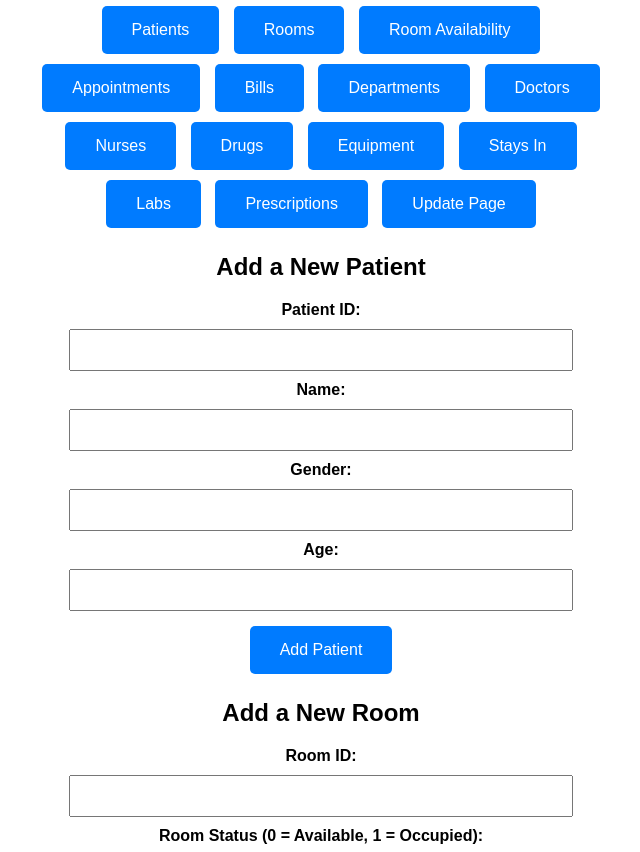
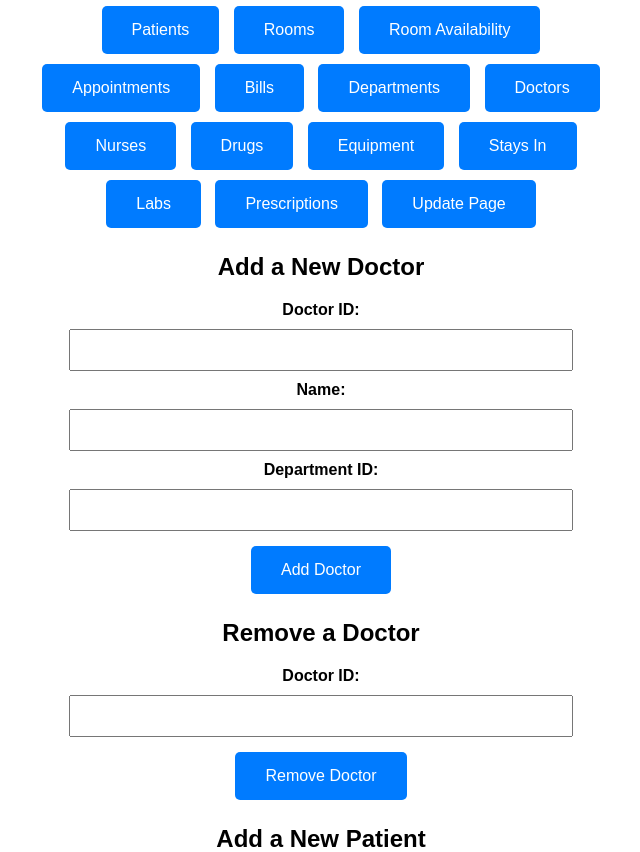
Before and after one commit to erenvarliker/CS306-Term-Project, a plain HTML site: page frontend/index.html in a window 1280 px wide. Shown: the part 79-931 px from the top of the page, without its empty margins (319-959 px from the left). Drawn offline with Linux system fonts and the light colour scheme.

Commit message:
fix duplicates

```diff
--- a/frontend/index.html
+++ b/frontend/index.html
@@ -80,40 +80,6 @@
         <button onclick="navigateTo('/update_page')">Update Page</button>
     </div>
 
-    <!-- Add Patient Form -->
-    <div class="form-container">
-        <h2>Add a New Patient</h2>
-        <form id="patientForm">
-            <label for="patient_id">Patient ID:</label>
-            <input type="number" id="patient_id" name="patient_id" required />
-
-            <label for="name">Name:</label>
-            <input type="text" id="name" name="name" required />
-
-            <label for="gender">Gender:</label>
-            <input type="text" id="gender" name="gender" required />
-
-            <label for="age">Age:</label>
-            <input type="number" id="age" name="age" required />
-
-            <button type="submit">Add Patient</button>
-        </form>
-    </div>
-
-    <!-- Add Room Form -->
-    <div class="form-container">
-        <h2>Add a New Room</h2>
-        <form id="roomForm">
-            <label for="room_id">Room ID:</label>
-            <input type="number" id="room_id" name="room_id" required />
-
-            <label for="room_status">Room Status (0 = Available, 1 = Occupied):</label>
-            <input type="number" id="room_status" name="room_status" required />
-
-            <button type="submit">Add Room</button>
-        </form>
-    </div>
-
     <!-- Add Doctor Form -->
     <div class="form-container">
         <h2>Add a New Doctor</h2>
@@ -138,29 +104,6 @@
             <label for="remove_doctor_id">Doctor ID:</label>
             <input type="number" id="remove_doctor_id" name="remove_doctor_id" required />
             <button type="submit">Remove Doctor</button>
-        </form>
-    </div>
-
-    <!-- Add Stays In Form -->
-    <div class="form-container">
-        <h2>Add to Stays In</h2>
-        <form id="staysInForm">
-            <label for="stay_id">Stay ID:</label>
-            <input type="number" id="stay_id" name="stay_id" required />
-
-            <label for="patient_id_stays">Patient ID:</label>
-            <input type="number" id="patient_id_stays" name="patient_id_stays" required />
-
-            <label for="room_id_stays">Room ID:</label>
-            <input type="number" id="room_id_stays" name="room_id_stays" required />
-
-            <label for="start_date">Start Date (YYYY-MM-DD):</label>
-            <input type="text" id="start_date" name="start_date" required />
-
-            <label for="end_date">End Date (YYYY-MM-DD):</label>
-            <input type="text" id="end_date" name="end_date" />
-
-            <button type="submit">Add Stay</button>
         </form>
     </div>
 
```
Also changed, not shown: 1 other file.
